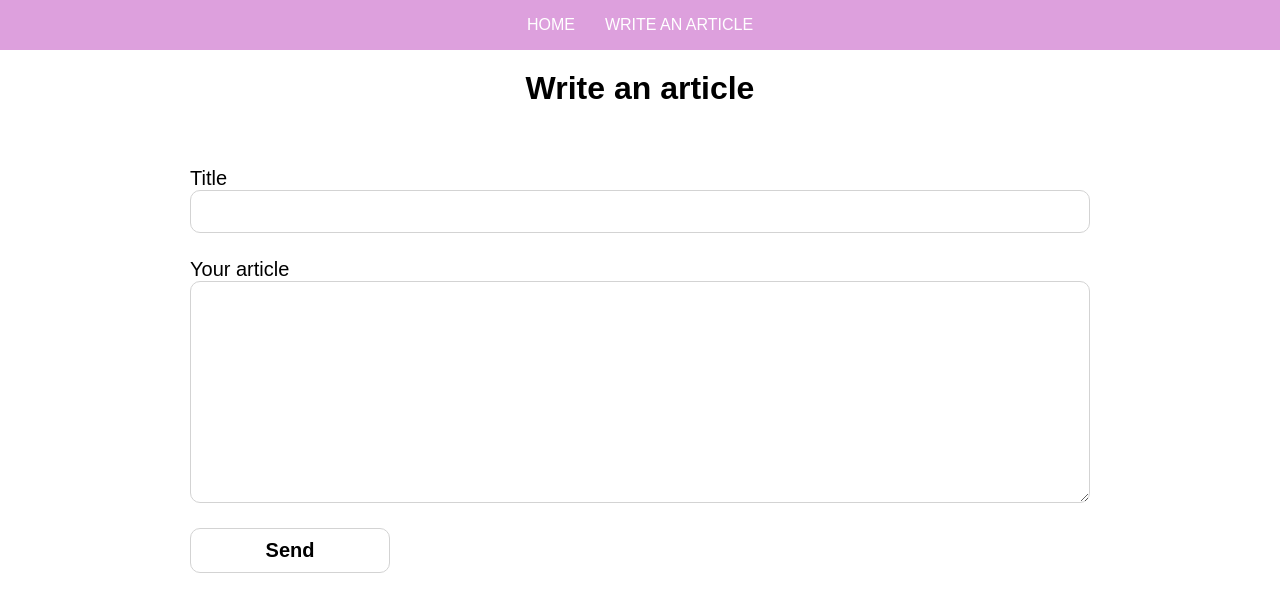
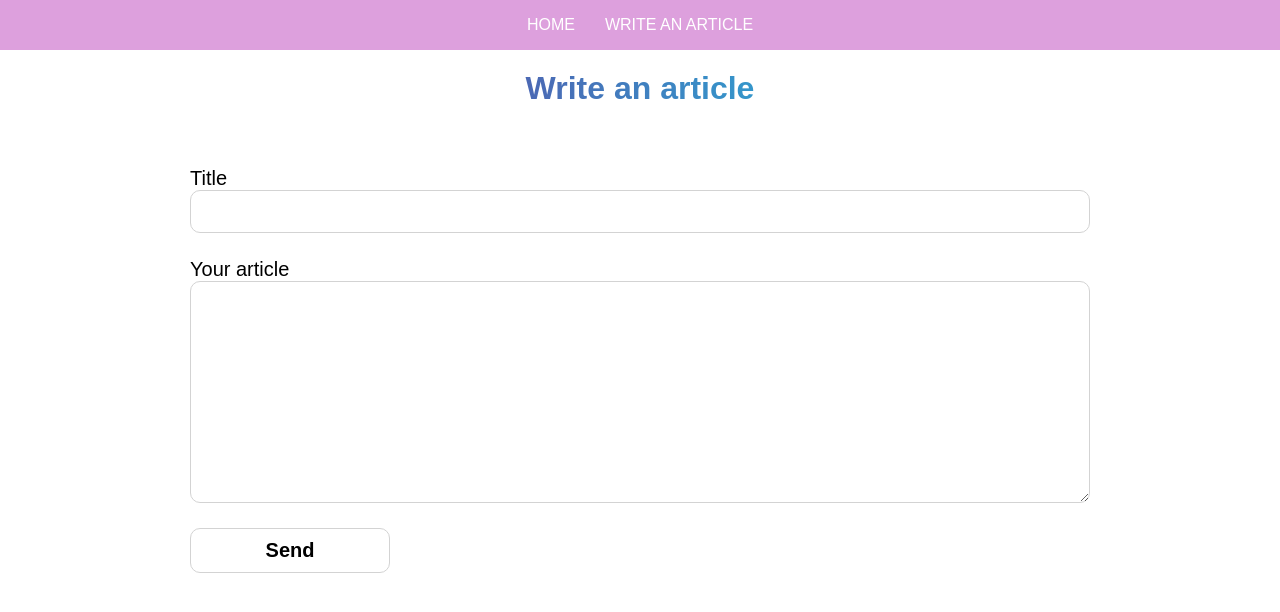
Before and after one commit to elodielemire/blog-react-app, a React (Create React App) app: page /write in a window 1280 px wide. Shown: the top 612 px of the page. Built offline with nearby package versions, Linux system fonts and the light colour scheme.

Commit message:
fix: forgot dispatch

```diff
--- a/src/Components/Form/Form.js
+++ b/src/Components/Form/Form.js
@@ -2,6 +2,8 @@ import './Form.css';
 import {useState} from "react";
 import {v4 as uuidv4} from "uuid";
 import {addArticle, editArticle} from "../../redux/articles/articleReducer";
+import {useDispatch} from "react-redux";
+import {useNavigate} from "react-router-dom";
 
 export default function Form (props) {
     const [article, setArticle] = useState({
@@ -9,20 +11,24 @@ export default function Form (props) {
         body: props.body,
         id: props.id ? props.id : uuidv4()
     });
+    const dispatch = useDispatch();
+    let navigate = useNavigate();
 
     const handleForm = e => {
         e.preventDefault();
 
         if (props.edit) {
-            editArticle(article);
+            dispatch(editArticle(article));
         } else {
-            addArticle(article)
+            dispatch(addArticle(article));
         }
 
         setArticle({
             title: '',
             body: ''
-        })
+        });
+
+        navigate('/');
     };
 
     const handleTitle = e => {
--- a/src/Containers/AddArticle/AddArticle.js
+++ b/src/Containers/AddArticle/AddArticle.js
@@ -3,7 +3,7 @@ import Form from "../../Components/Form/Form";
 export default function AddArticle () {
     return(
         <>
-            <h1 className="form-title">Write an article</h1>
+            <h1 className="container-title">Write an article</h1>
             <Form/>
         </>
     )
--- a/src/Containers/Article/Article.css
+++ b/src/Containers/Article/Article.css
@@ -1,7 +1,7 @@
 .article {
     min-width: 300px;
     max-width: 700px;
-    margin: 100px auto;
+    margin: auto;
 }
 
 .article-body {
--- a/src/Containers/Article/Article.js
+++ b/src/Containers/Article/Article.js
@@ -6,7 +6,8 @@ export default function Article () {
 
     return(
         <div className='article'>
-            <h2 className='container-title'>{location.state.title}</h2>
+            <h1 className='container-title'>Read an article</h1>
+            <h2 className='article-title'>{location.state.title}</h2>
             <p className='article-body'>{location.state.body}</p>
         </div>
     )
--- a/src/Containers/EditArticle/EditArticle.js
+++ b/src/Containers/EditArticle/EditArticle.js
@@ -6,7 +6,7 @@ export default function EditArticle () {
 
     return(
         <>
-            <h1 className="form-title">Edit an article</h1>
+            <h1 className="container-title">Edit an article</h1>
             <Form
                 title={location.state.title}
                 body={location.state.body}
--- a/src/index.css
+++ b/src/index.css
@@ -13,4 +13,7 @@ a {
   padding: 20px 0;
   text-align: center;
   margin: 0;
+  background: -webkit-linear-gradient(0, purple, cyan);
+  -webkit-background-clip: text;
+  -webkit-text-fill-color: transparent;
 }
```
Also changed, not shown: src/assets/delete.png (added).
